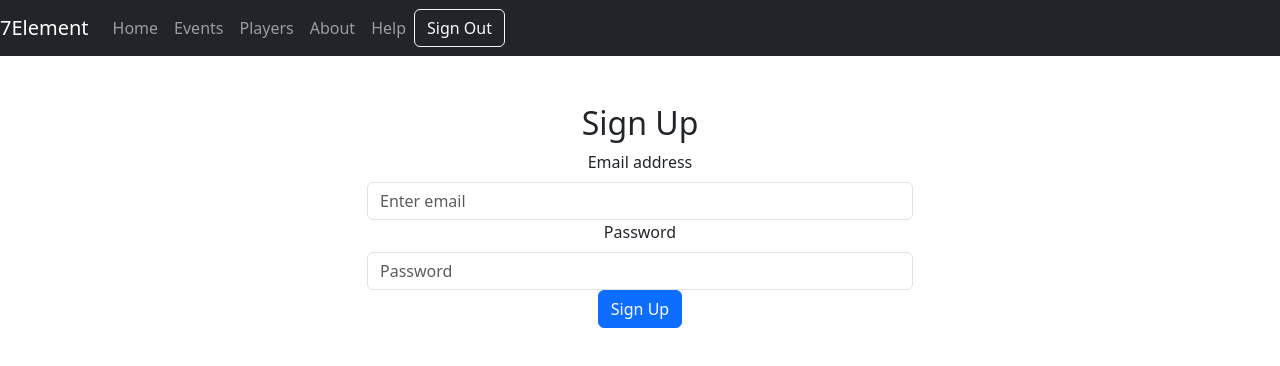
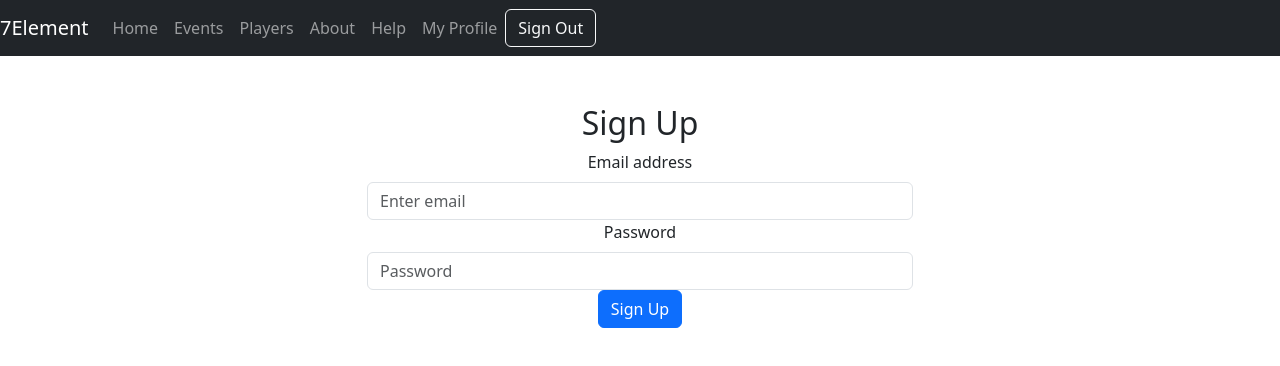
Before and after one commit to ambarnett/7element, a React (Create React App) app: page /signUp in a window 1280 px wide. Shown: the top 366 px of the page. Built offline with nearby package versions, Linux system fonts and the light colour scheme; no server answers.

Commit message:
added beginning of user page and new navbar button

```diff
--- a/src/components/navbar.js
+++ b/src/components/navbar.js
@@ -36,6 +36,9 @@ export const NavBar = () => {
                     <Nav.Link as={ Link } to="/help">
                         Help
                     </Nav.Link>
+                    <Nav.Link as={ Link } to="/help">
+                        My Profile
+                    </Nav.Link>
                     {/** Add more Nav.Link components for navigation links */}
                 </Nav>
                 <Button variant="outline-light" onClick={ handleSignOut }>
--- a/src/components/signUpPage.js
+++ b/src/components/signUpPage.js
@@ -22,6 +22,7 @@ export const SignUpPage = () => {
                 email: userCredential.user.email,
                 isAdmin: false,
             })
+            // TODO: add part for user to enter first and last name (minimum) on sign up. Maybe enter more information?
             navigate('/homePage')
         } catch (error) {
             setError(error.toString());
```
Also changed, not shown: src/userList/index.js (added, +14 -0 lines), src/components/usersPage.js (added).
